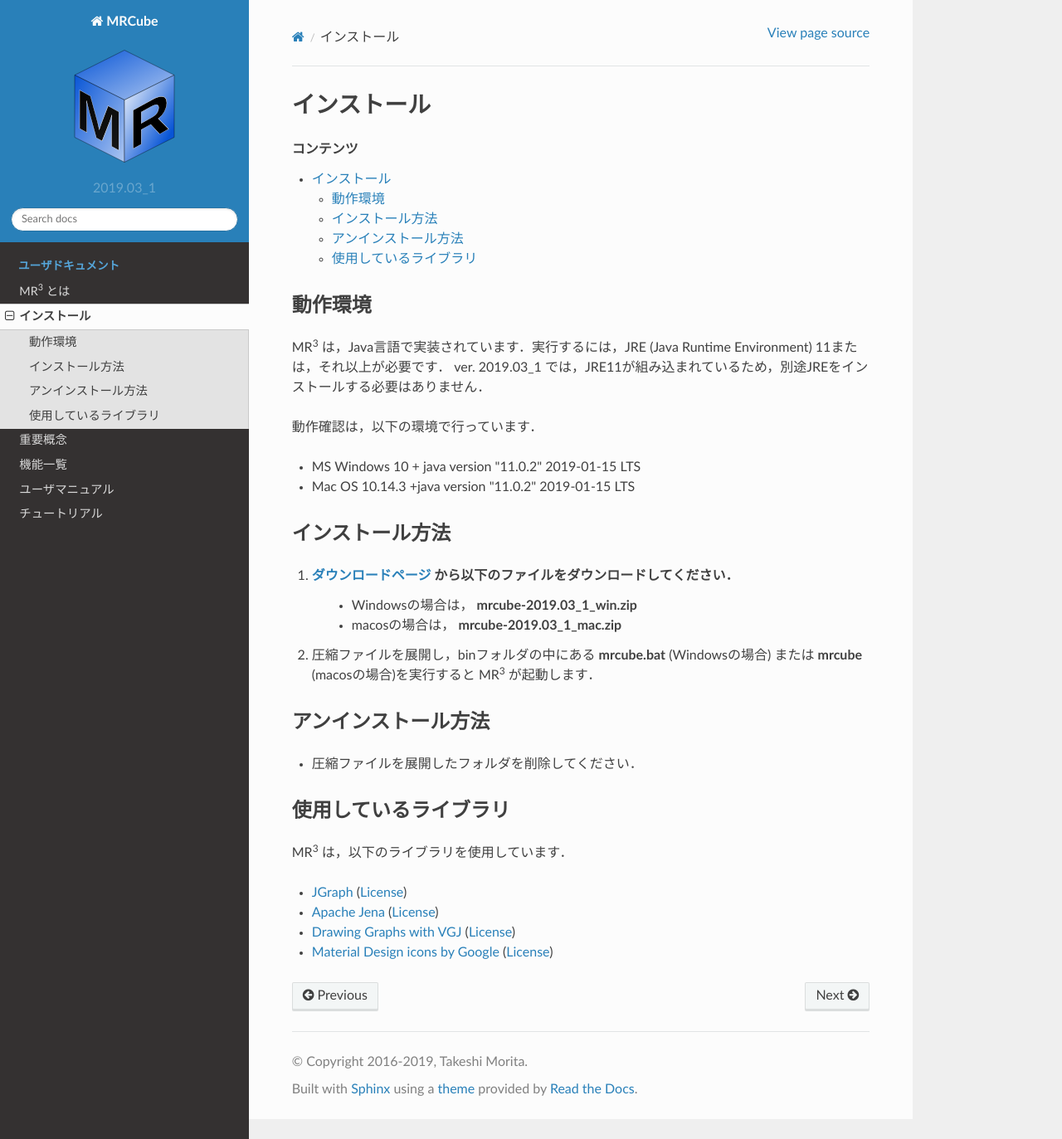
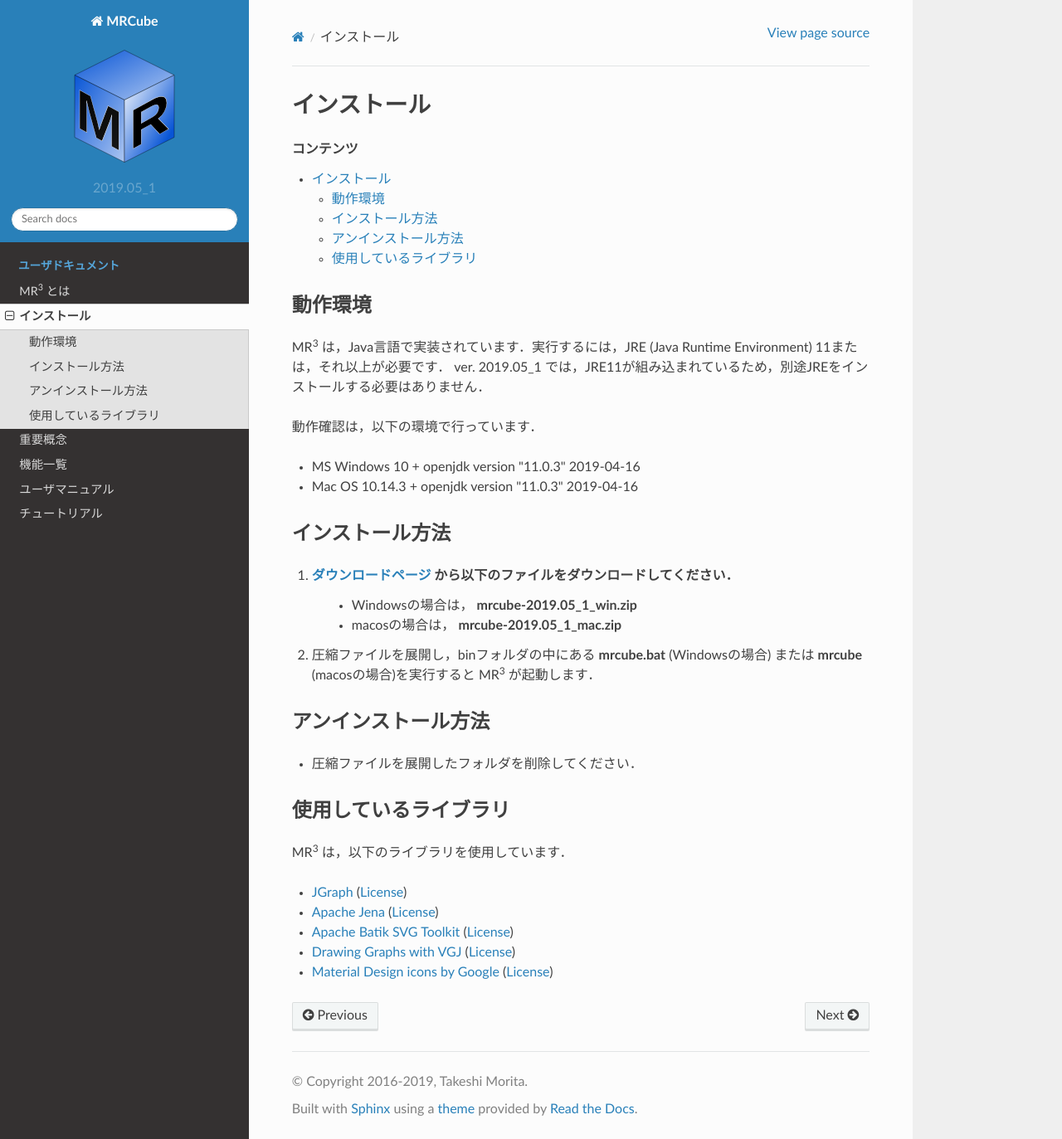
Before and after one commit to mr-3/mrcube-ja-docs, a Sphinx documentation site: the page built from docs/source/install.rst, in a window 1280 px wide and 1373 px high. Shown: the whole window at 83% size. Built offline with Sphinx 7.4.7 and the Read the Docs theme 2.0.0, drawn with Linux system fonts in a browser that asks for light colours.

Commit message:
update documents ver.2019.05_1

```diff
--- a/docs/source/conf.py
+++ b/docs/source/conf.py
@@ -63,9 +63,9 @@ author = u'Takeshi Morita'
 # built documents.
 #
 # The short X.Y version.
-version = u'2019.03_1'
+version = u'2019.05_1'
 # The full version, including alpha/beta/rc tags.
-release = u'2019.03_1'
+release = u'2019.05_1'
 
 # The language for content autogenerated by Sphinx. Refer to documentation
 # for a list of supported languages.
@@ -297,7 +297,7 @@ texinfo_documents = [
 # -- Options for Epub output ----------------------------------------------
 
 # Bibliographic Dublin Core info.
-epub_title = u'MRCube 2019.03_1 ドキュメント'
+epub_title = u'MRCube 2019.05_1 ドキュメント'
 epub_author = author
 epub_publisher = author
 epub_copyright = copyright
--- a/docs/source/install.rst
+++ b/docs/source/install.rst
@@ -9,18 +9,18 @@
 ------------
 
 MR\ :sup:`3` \は，Java言語で実装されています．実行するには，JRE (Java Runtime Environment) 11または，それ以上が必要です．
-ver. 2019.03_1 では，JRE11が組み込まれているため，別途JREをインストールする必要はありません．
+ver. 2019.05_1 では，JRE11が組み込まれているため，別途JREをインストールする必要はありません．
 
 動作確認は，以下の環境で行っています．
 
-* MS Windows 10 + java version "11.0.2" 2019-01-15 LTS
-* Mac OS 10.14.3 +java version "11.0.2" 2019-01-15 LTS
+* MS Windows 10 + openjdk version "11.0.3" 2019-04-16
+* Mac OS 10.14.3 + openjdk version "11.0.3" 2019-04-16
 
 インストール方法
 -------------------
 #. `ダウンロードページ <https://sf.net/projects/mr3/>`_  から以下のファイルをダウンロードしてください．
-    * Windowsの場合は， **mrcube-2019.03_1_win.zip**
-    * macosの場合は， **mrcube-2019.03_1_mac.zip**
+    * Windowsの場合は， **mrcube-2019.05_1_win.zip**
+    * macosの場合は， **mrcube-2019.05_1_mac.zip**
 #. 圧縮ファイルを展開し，binフォルダの中にある **mrcube.bat** (Windowsの場合) または **mrcube** (macosの場合)を実行すると MR\ :sup:`3` \が起動します．
 
 アンインストール方法
@@ -33,5 +33,6 @@ MR\ :sup:`3` \は，以下のライブラリを使用しています．
 
 * `JGraph <http://www.jgraph.com/>`_ (`License <https://github.com/jgraph/legacy-jgraph5/blob/master/LICENSE>`_)
 * `Apache Jena <https://jena.apache.org/>`_ (`License <http://www.apache.org/licenses/LICENSE-2.0>`_)
+* `Apache Batik SVG Toolkit <https://xmlgraphics.apache.org/batik/>`_ (`License <https://xmlgraphics.apache.org/batik/license.html>`_)
 * `Drawing Graphs with VGJ <http://www.eng.auburn.edu/department/cse/research/graph_drawing/graph_drawing.html>`_ (`License <http://www.eng.auburn.edu/department/cse/research/graph_drawing/COPYING>`_)
 * `Material Design icons by Google <https://github.com/google/material-design-icons>`_ (`License <https://www.apache.org/licenses/LICENSE-2.0.txt>`_)
```
Also changed, not shown: docs/source/user_manual.rst (+55 -29 lines), docs/source/figures/about_dialog.png, docs/source/figures/config_dialog_basic.png, docs/source/figures/config_dialog_directory.png (deleted), docs/source/figures/config_dialog_layout.png, docs/source/figures/config_dialog_metaclass.png, docs/source/figures/config_dialog_proxy.png (deleted), docs/source/figures/config_dialog_rendering.png, docs/source/figures/history_management_dialog.png (added), docs/source/figures/screenshot_of_mr3.png, docs/source/figures/sparql_query_dialog.png (added), docs/source/figures/toolbar/history_management.png (added).
